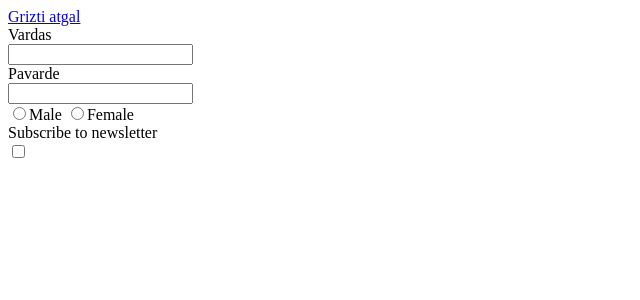
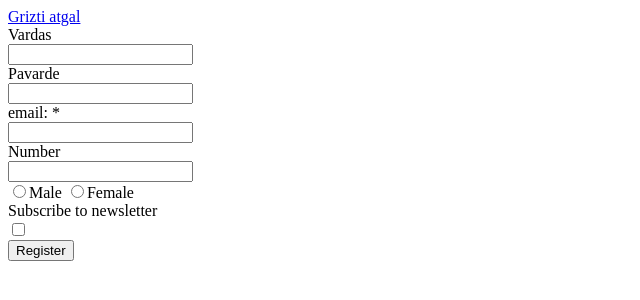
Before and after one commit to donbit/Kursai, a plain HTML site: page Forms/index.html in a window 1280 px wide. Shown: the whole page, without its empty margins (0-640 px from the left). Drawn offline with Linux system fonts and the light colour scheme.

Commit message:
atnaujinimas

```diff
--- a/Forms/index.html
+++ b/Forms/index.html
@@ -16,15 +16,25 @@
             <div>Pavarde</div>
             <input name="Pavarde" type="text">
         </label>
+        <label for="email">
+            <div>email: *</div>
+            <input name="email" type="text" required>
+        </label>
+        <label for="Number">
+            <div>Number</div>
+            <input name="Number" type="number" >
+        </label>
 
         <label for="gender">
            <div> <input name="gender" type="radio">Male
             <input name="gender" type="radio">Female</div>
         </label>
+
 <label for="newsletter">
     <div>Subscribe to newsletter</div>
     <input name="newsletter" type="checkbox">
 </label>
+<div><button type="submit">Register</button></div>
         </form>
     </body>
 </html>
```
